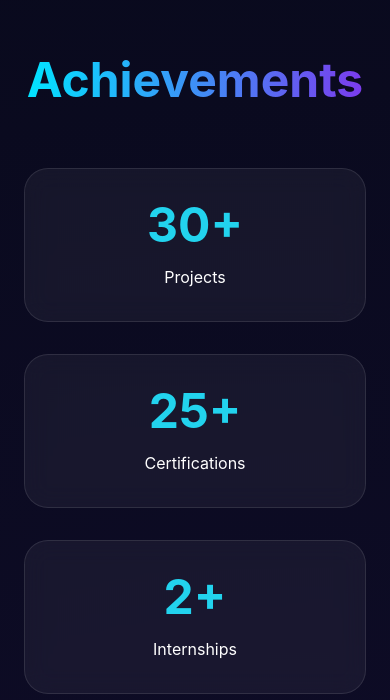
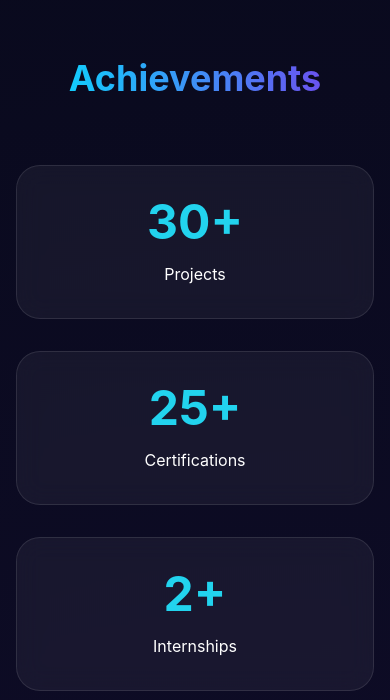
Before and after one commit to ms00000ms0000/Personal_Portfolio, a React (Vite) app: page / in a window 390 px wide. Shown: the part 7384-8084 px from the top of the page. Built offline with nearby package versions, Linux system fonts and the light colour scheme.

Commit message:
Fix achievements mobile responsiveness

```diff
--- a/src/sections/Achievements.jsx
+++ b/src/sections/Achievements.jsx
@@ -3,15 +3,27 @@ import { motion } from "framer-motion";
 
 function Achievements() {
   return (
-    <section className="py-20 px-6">
+    <section className="py-20 px-4 sm:px-6">
 
       <div className="max-w-7xl mx-auto">
 
-        <h2 className="text-5xl text-center gradient-text font-bold mb-16">
+        <h2
+          className="
+            text-4xl
+            sm:text-5xl
+            md:text-6xl
+            text-center
+            gradient-text
+            font-bold
+            mb-16
+            leading-tight
+            break-words
+          "
+        >
           Achievements
         </h2>
 
-        <div className="grid md:grid-cols-4 gap-8">
+        <div className="grid grid-cols-1 sm:grid-cols-2 md:grid-cols-4 gap-8">
 
           {achievements.map((item, index) => (
             <motion.div
```
